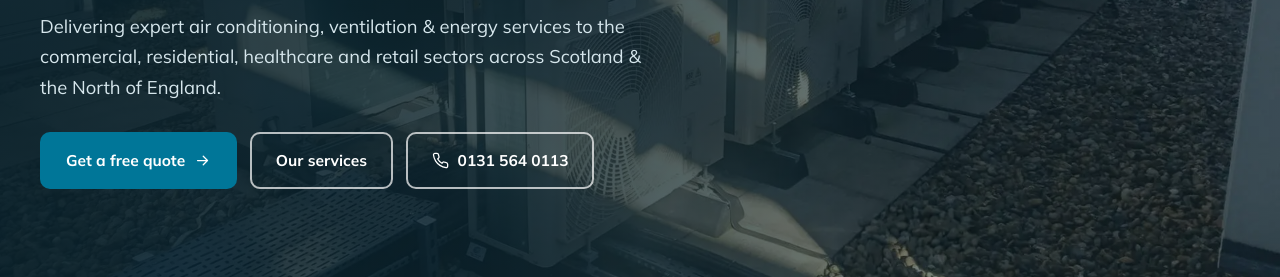
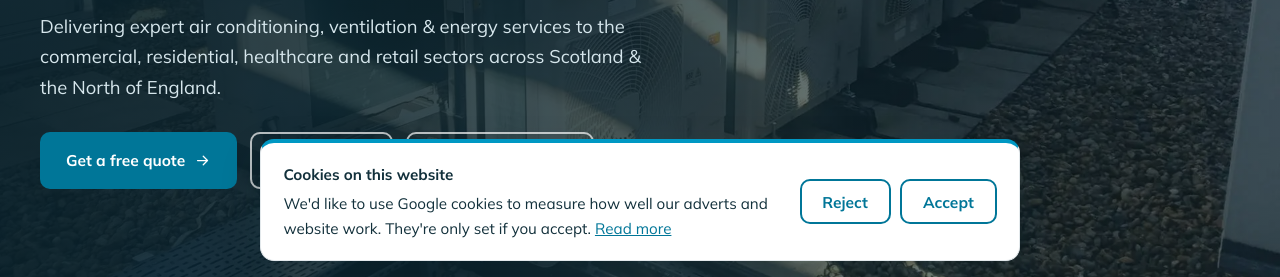
Before and after one commit to gmaaircon/gma-website, an Eleventy site: page src/index.njk in a window 1280 px wide. Shown: the part 523-800 px from the top of the page. Built offline with nearby package versions, Linux system fonts and the light colour scheme; Eleventy itself is replaced by a stand-in of ours; files that its build step writes are made by us from their sources.

Commit message:
Add cookie consent banner (Google Consent Mode)

```diff
--- a/src/_includes/base.njk
+++ b/src/_includes/base.njk
@@ -22,6 +22,8 @@
     window.dataLayer = window.dataLayer || [];
     function gtag(){dataLayer.push(arguments);}
     gtag('consent', 'default', {ad_storage: 'denied', ad_user_data: 'denied', ad_personalization: 'denied', analytics_storage: 'denied'});
+    // Restore a visitor's earlier cookie choice (set by the cookie banner)
+    try { if (localStorage.getItem('gma-cookie-consent') === 'granted') { gtag('consent', 'update', {ad_storage: 'granted', ad_user_data: 'granted', ad_personalization: 'granted', analytics_storage: 'granted'}); } } catch (e) {}
     gtag('js', new Date());
   </script>
   <script async src="https://www.googletagmanager.com/gtm.js?id=GTM-PCDW5R2K"></script>
@@ -167,9 +169,41 @@
     <div class="container footer__base">
       <p>{{ site.footerBadges }}</p>
       <p>© <span data-year>2026</span> {{ site.legalName }}. Registered in {{ site.registeredIn }}, company no. {{ site.companyNumber }}.</p>
-      <p><a href="/assets/docs/GMA-Modern-Slavery-Policy.pdf">Modern Slavery & Human Trafficking Policy & Annual Transparency Statement</a> · <a href="/privacy/">Privacy policy</a></p>
+      <p><a href="/assets/docs/GMA-Modern-Slavery-Policy.pdf">Modern Slavery & Human Trafficking Policy & Annual Transparency Statement</a> · <a href="/privacy/">Privacy policy</a> · <button type="button" class="cookie-link" data-cookie-settings>Cookie settings</button></p>
     </div>
   </footer>
+  <!-- Cookie consent banner -->
+  <style>
+    .cookie-banner { position: fixed; left: 1rem; right: 1rem; bottom: 1rem; z-index: 200; max-width: 760px; margin-inline: auto; background: #fff; border: 1px solid var(--line); border-top: 4px solid var(--teal); border-radius: var(--radius); box-shadow: 0 16px 40px rgba(11, 42, 54, .18); padding: 1.2rem 1.4rem; display: flex; gap: 1.2rem; align-items: center; flex-wrap: wrap; }
+    .cookie-banner[hidden] { display: none; }
+    .cookie-banner p { margin: 0; flex: 1 1 340px; font-size: .95rem; color: var(--ink); }
+    .cookie-banner strong { display: block; margin-bottom: .2rem; }
+    .cookie-banner__actions { display: flex; gap: .6rem; flex-wrap: wrap; }
+    .cookie-banner .btn { padding: .65rem 1.3rem; }
+    .cookie-link { background: none; border: 0; padding: 0; font: inherit; color: inherit; text-decoration: underline; cursor: pointer; }
+  </style>
+  <div class="cookie-banner" id="cookie-banner" role="region" aria-label="Cookie consent" hidden>
+    <p><strong>Cookies on this website</strong>We'd like to use Google cookies to measure how well our adverts and website work. They're only set if you accept. <a href="/privacy/#cookies">Read more</a></p>
+    <div class="cookie-banner__actions">
+      <button type="button" class="btn btn--outline" data-cookie="denied">Reject</button>
+      <button type="button" class="btn btn--outline" data-cookie="granted">Accept</button>
+    </div>
+  </div>
+  <script>
+    (function () {
+      var KEY = 'gma-cookie-consent', banner = document.getElementById('cookie-banner'), choice = null;
+      try { choice = localStorage.getItem(KEY); } catch (e) {}
+      if (choice !== 'granted' && choice !== 'denied') banner.hidden = false;
+      function set(value) {
+        var v = value === 'granted' ? 'granted' : 'denied';
+        gtag('consent', 'update', {ad_storage: v, ad_user_data: v, ad_personalization: v, analytics_storage: v});
+        try { localStorage.setItem(KEY, v); } catch (e) {}
+        banner.hidden = true;
+      }
+      banner.addEventListener('click', function (e) { var b = e.target.closest('[data-cookie]'); if (b) set(b.getAttribute('data-cookie')); });
+      document.addEventListener('click', function (e) { if (e.target.closest('[data-cookie-settings]')) { e.preventDefault(); banner.hidden = false; } });
+    })();
+  </script>
   <script src="/assets/js/site.js?v={{ build }}" defer></script>
 </body>
 </html>
```
